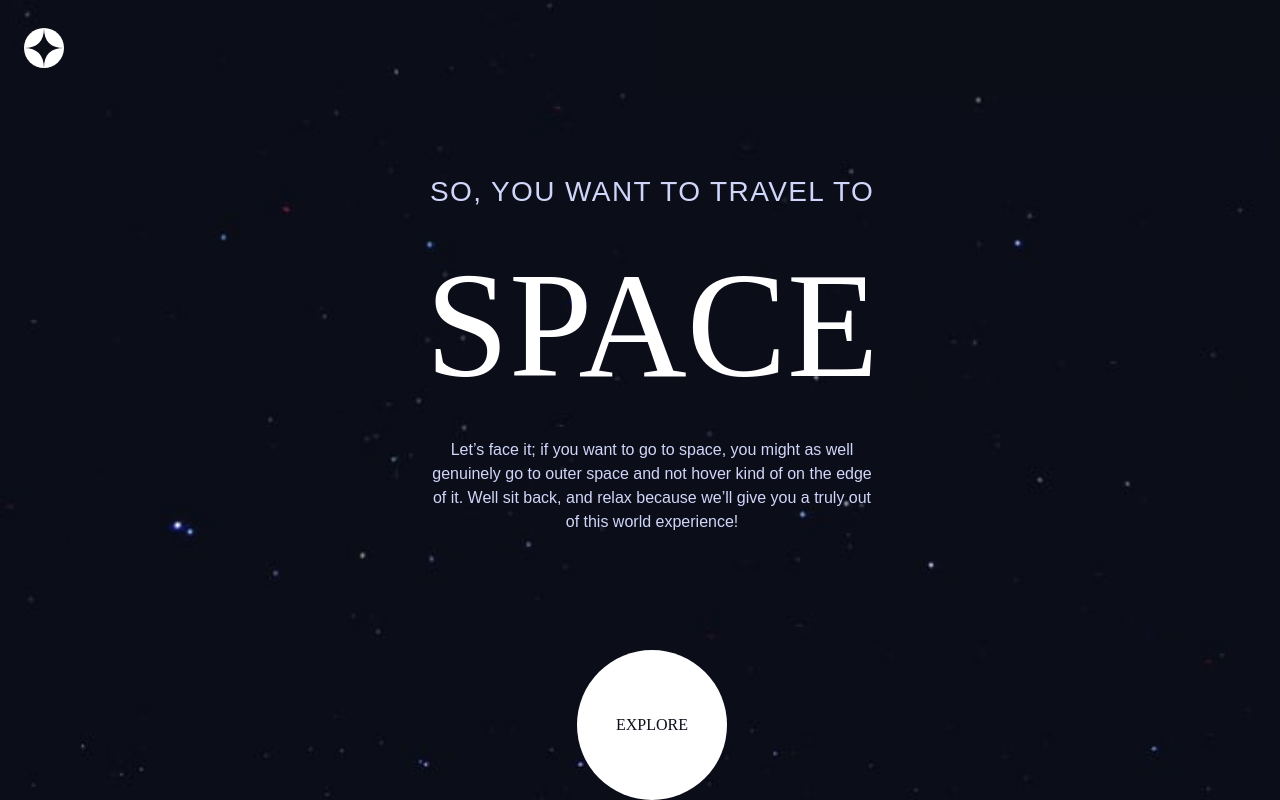
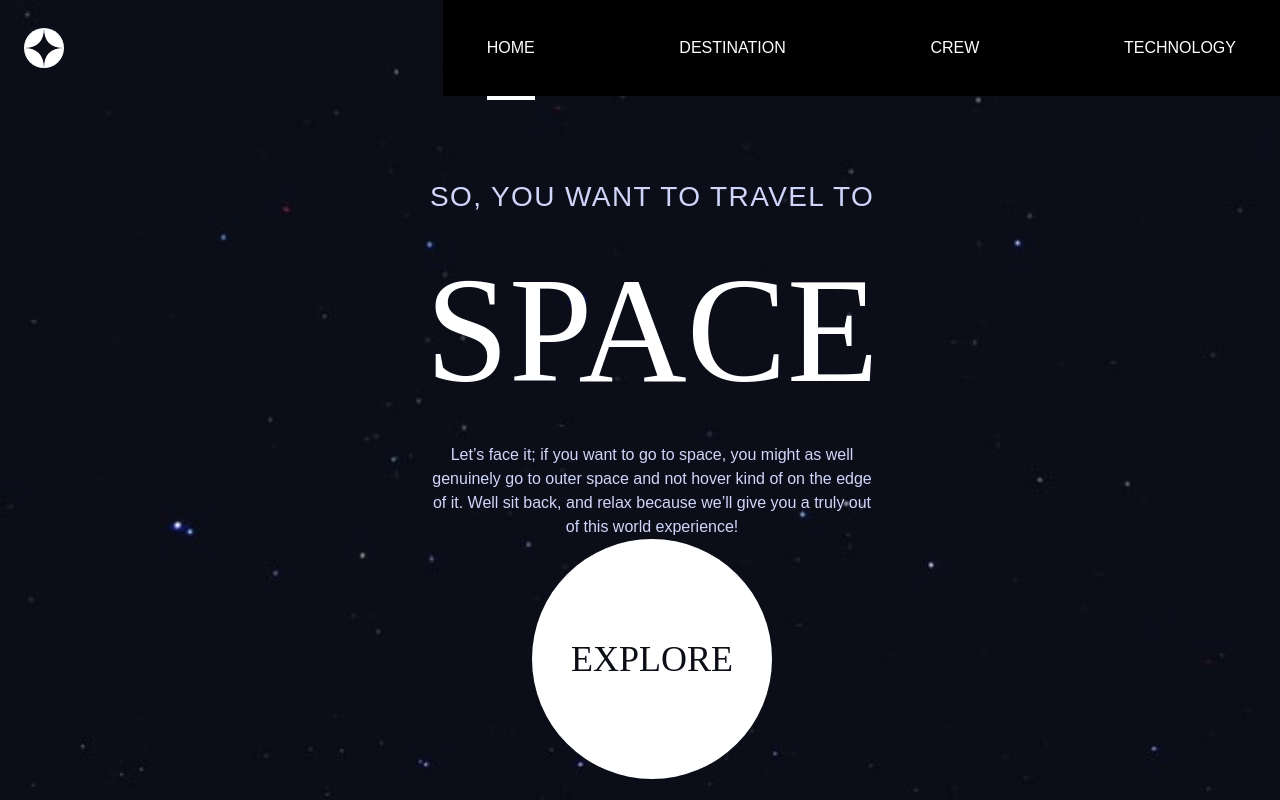
Before and after one commit to SaiSawant1/space-tourism, a Next.js app: page / in a window 1280 px wide. Built offline with nearby package versions, Linux system fonts and the light colour scheme.

Commit message:
tablet home page layout complted completed

```diff
--- a/src/app/globals.css
+++ b/src/app/globals.css
@@ -25,7 +25,7 @@ h1{
   font-family: 'Barlow Condensed', sans-serif;
 }
 .explore{
-  @apply text-p-black rounded-[50%] bg-p-white w-[150px] h-[150px] text-center font-thin;
+  @apply text-p-black rounded-[50%] bg-p-white w-[150px] h-[150px] tablet:h-60 tablet:text-4xl tablet:w-60 text-center font-thin;
 }
 .toggle_menu{
 
--- a/src/app/layout.tsx
+++ b/src/app/layout.tsx
@@ -14,7 +14,7 @@ export default function RootLayout({
 }) {
   return (
     <html lang="en">
-      <body className="w-full h-screen  flex flex-col p-6  tablet:pl-6 tablet:pr-0 tablet:py-0 bg-no-repeat bg-cover bg-background-home-m tablet:bg-no-repeat tablet:bg-cover tablet:bg-background-home-t ">
+      <body className="w-full h-screen  flex flex-col p-6  tablet:pl-6 tablet:pr-0 tablet:py-0 bg-no-repeat bg-cover bg-background-home-m tablet:bg-no-repeat tablet:bg-cover tablet:bg-background-home-t">
         <Navbar/>
         {children}
       </body>
--- a/src/app/page.tsx
+++ b/src/app/page.tsx
@@ -3,7 +3,7 @@ import { ContentHome, Explore } from '@/components'
 
 export default function Home() {
   return (
-    <main className='flex flex-col mt-12 tablet:mt-24  justify-between grow  '>
+    <main className='flex flex-col mt-12 tablet:mt-20 tablet:justify-evenly justify-between grow  '>
       <ContentHome/>
       <Explore/>
     </main>
--- a/src/components/Navbar.tsx
+++ b/src/components/Navbar.tsx
@@ -2,12 +2,19 @@
 import Image from 'next/image'
 import React from 'react'
 import ToggleMenu from './ToggleMenu'
-const Navbar = () => {
+import Link from 'next/link'
+const Navbar = ({}) => {
   const [isMenuOpen, setIsMenuOpen] = React.useState(false);
   return (
     <nav className='h-10 tablet:h-24 w-full relative flex justify-between items-center '>
         <Image src={`/shared/logo.svg`} alt='logo' width={40} height={40} className='object-contain cursor-pointer'/>
-        <div className='flex bg-p-black h-full w-1/2'>
+        <div className='tablet:flex hidden bg-black h-full w-2/3'>
+          <ul className='justify-between items-center   flex text-p-white h-full w-full px-11'>
+            <div className='relative'><Link href='/'><li className='barlow font-thin'>HOME</li></Link><span className='absolute h-1 -bottom-10 bg-white w-full '></span></div>
+            <div><Link href='/destination'><li className='barlow'>DESTINATION</li><span></span></Link></div>
+            <div><Link href='/crew'><li className='barlow'>CREW</li></Link><span></span></div>
+            <div><Link href='/technology'><li className='barlow'>TECHNOLOGY</li><span></span></Link></div>
+          </ul>
         </div>
         <Image onClick={() => setIsMenuOpen(!isMenuOpen)} src={`/shared/icon-${isMenuOpen ? 'close' : 'hamburger'}.svg`} alt='logo' width={24} height={21} className='object-contain tablet:hidden cursor-pointer z-20'/>
         {isMenuOpen && <ToggleMenu />}
```
